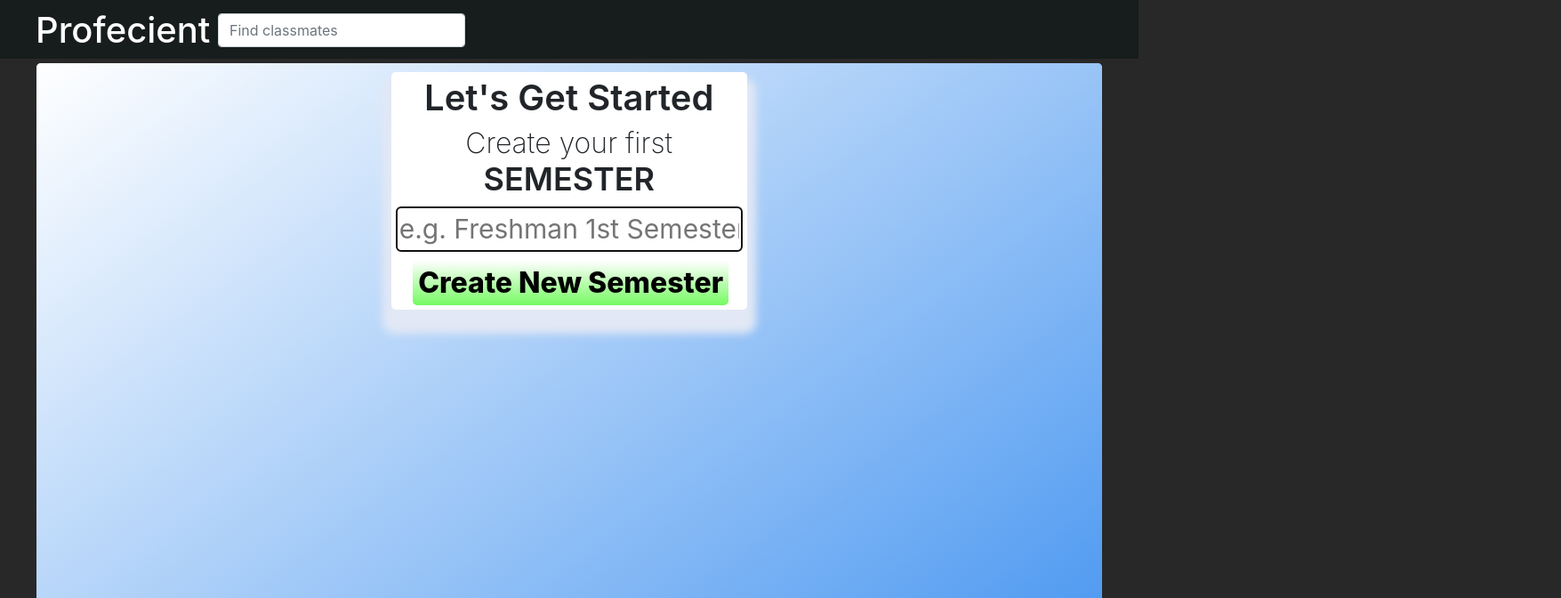
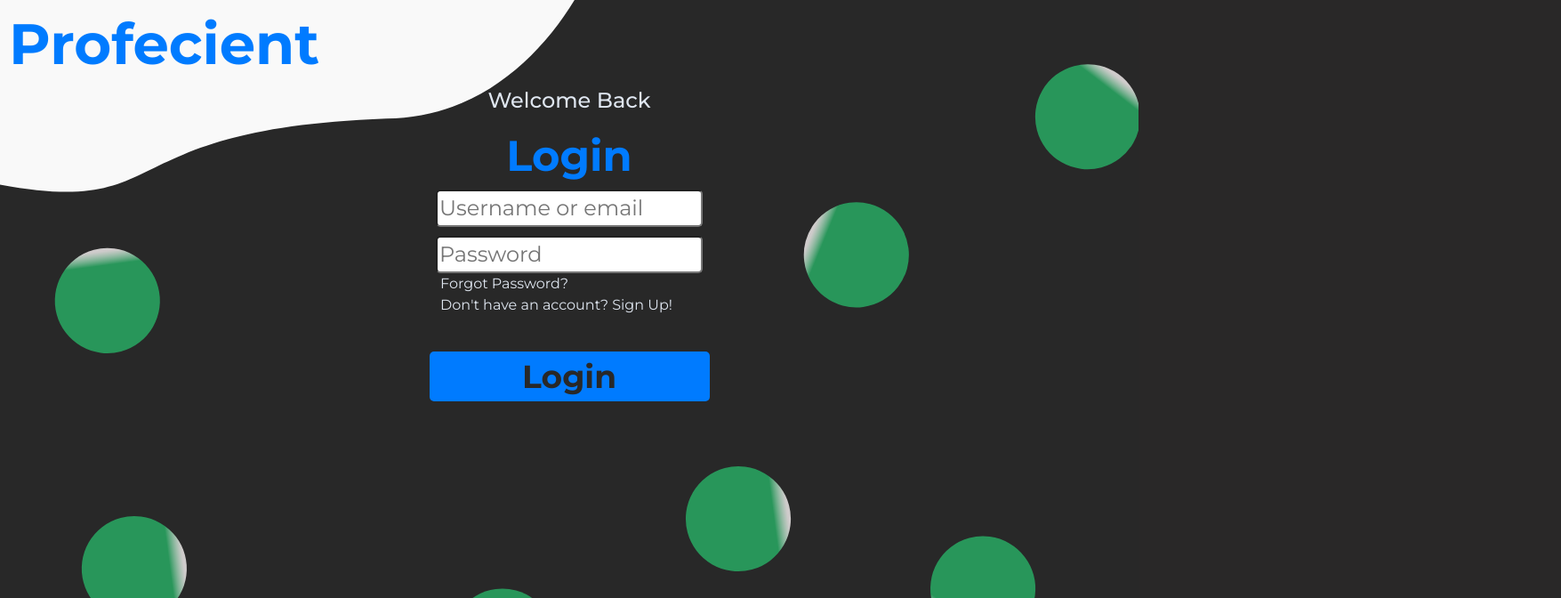
Before and after one commit to keefmanhack/Profecient_V2, a React (Create React App) app: page / in a window 1280 px wide. Shown: the top 672 px of the page at 89% size, 1755 px wide, since content can reach past the window. Built offline with nearby package versions, Linux system fonts and the light colour scheme.

Commit message:
ui complete

```diff
--- a/public/index.html
+++ b/public/index.html
@@ -11,7 +11,12 @@
       <link rel="stylesheet" href="./stylesheets/class-view.css">
       <link rel="stylesheet" href="./stylesheets/semester-creator.css">
       <link rel="stylesheet" href="./stylesheets/StartEndTimeComp.css">
+      <link rel="stylesheet" href="./stylesheets/login.css">
     <!-- END CUSTOM STYLES -->
+
+    <!-- GOOGLE FONTS -->
+      <link href="https://fonts.googleapis.com/css2?family=Montserrat:wght@100;200;300;400;500;600;700;800;900&display=swap" rel="stylesheet">
+    <!-- END OF GOOGLE FONTS -->
 
 
     <!-- BOOTSTRAP -->
--- a/public/stylesheets/index.css
+++ b/public/stylesheets/index.css
@@ -11,6 +11,42 @@ body{
 	margin: 5px 41px;
     position: relative;
 }
+
+.mont-font{
+    font-family: 'Montserrat', sans-serif;
+}
+
+.blue-c{
+    color: #007bff;
+}
+
+.blue-bc{
+    background: #007bff;
+}
+
+.muted-c{
+    color: #DFE6F0;
+}
+
+.black-c{
+    color: #282828;
+}
+
+.background{
+    height: 100%;
+    width: 100%;
+    position: absolute;
+    background-size: cover;
+    background-position: 50% 50%;
+    background-repeat: no-repeat;
+}
+
+
+
+
+
+/*End of all page styling*/
+
 
 .feed-container .make-post{
     background: #3185FC;
--- /dev/null
+++ b/public/stylesheets/login.css
@@ -0,0 +1,51 @@
+#login{
+	background-image: url('/backgroundImages/login.svg');
+	padding: 10px;
+}
+
+#login #header-tag{
+	text-decoration: none;
+    font-weight: bold;
+    font-size: 64px;
+    line-height: 78px;
+}
+
+#login h2{
+	font-size: 24px;
+    line-height: 50px;
+    text-align: center;
+}
+
+#login h1{
+	font-weight: bold;
+    font-size: 48px;
+    line-height: 59px;
+    text-align: center;
+}
+
+#login input{
+	font-size: 24px;
+    width: 300px;
+    display: block;
+    margin: 0 auto;
+}
+
+#login a{
+	display: flex;
+}
+
+#login a.helper{
+	position: relative;
+	left: 38.5%;
+}
+
+#login button{
+	display: block;
+	margin: 0 auto;
+	border: none;
+	width: 25%;
+	margin-top: 40px;
+	font-size: 36px;
+	font-weight: bold;
+	border-radius: 5px;
+}
--- /dev/null
+++ b/src/LandingSignUpLogin/Login.js
@@ -0,0 +1,21 @@
+import React from 'react';
+
+class Login extends React.Component{
+	render(){
+		return(
+			<div className='background' id='login'>
+				<a className='mont-font blue-c' id='header-tag' href="#">Profecient</a>
+
+				<h2 className='mont-font muted-c'>Welcome Back</h2>
+				<h1 className='mont-font blue-c'>Login</h1>
+				<input style={{marginBottom: 10}} className='mont-font' type="text" placeholder='Username or email'/>
+				<input className='mont-font' type="password" placeholder='Password'/>
+				<a className='mont-font muted-c helper' href="#">Forgot Password?</a>
+				<a className='mont-font muted-c helper' href="#">Don't have an account? Sign Up!</a>
+				<button className='mont-font blue-bc black-c'>Login</button>
+			</div>
+		);
+	}
+}
+
+export default Login;
--- a/src/profile-page.js
+++ b/src/profile-page.js
@@ -56,7 +56,7 @@ function ProfilePage(props){
 					</div>
 				</div>
 			</div>
-			<SemesterCreator/>
+
 		</div>
 	);
 }
```
Also changed, not shown: src/index.js (+6 -5 lines), public/backgroundImages/login.svg (added).
